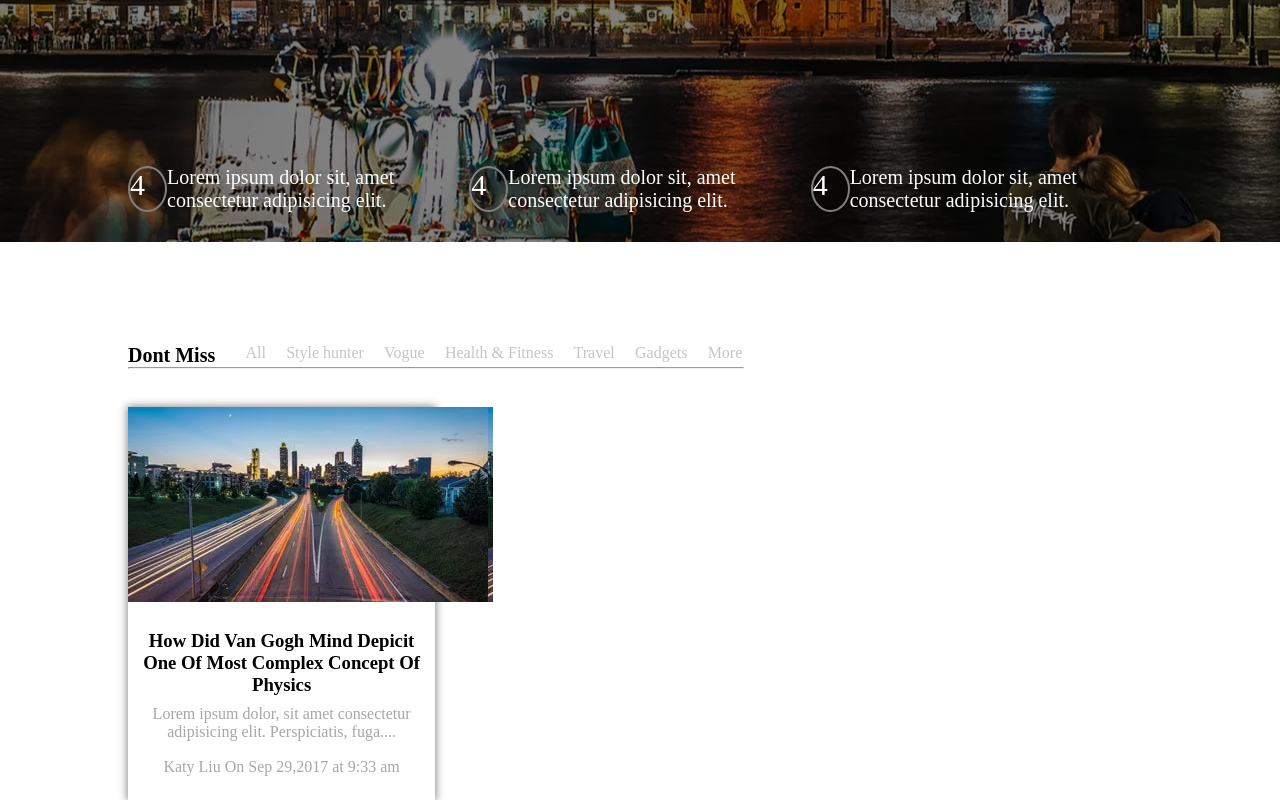
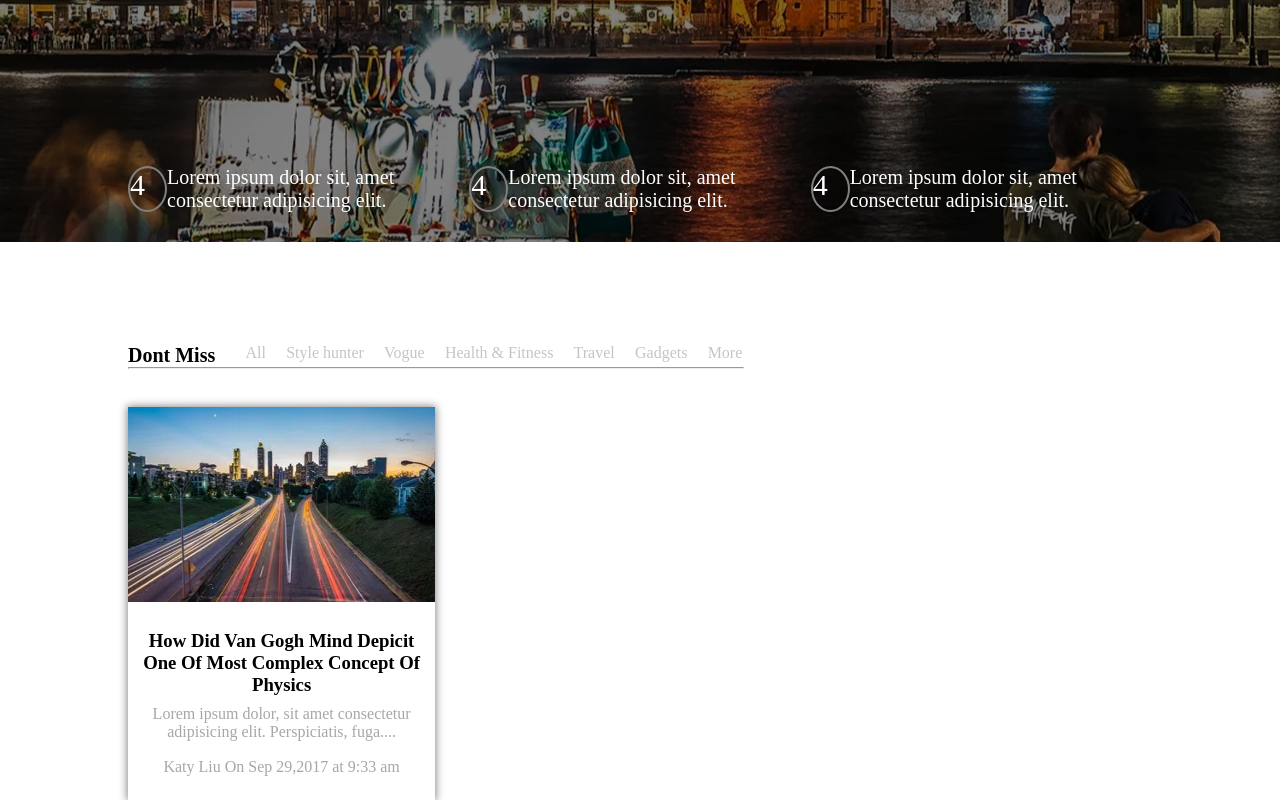
Before and after one commit to SarahHeshamAli/NTI-Task, a plain HTML site: page nti-tasks/flex-task/session6/index.html in a window 1280 px wide. Shown: the part 411-1211 px from the top of the page. Drawn offline with Linux system fonts and the light colour scheme.

Commit message:
edit in flex task

```diff
--- a/nti-tasks/flex-task/session6/css/style.css
+++ b/nti-tasks/flex-task/session6/css/style.css
@@ -95,8 +95,8 @@ ul a {
 
 .background {
     background-image: url(../css/xb2.jpg.pagespeed.ic.G3CqIJTFth.webp);
+    background-size: 100% 100%;
     height: 195px;
-    width: 365px;
     margin-bottom: 5%;
 
 }
```
